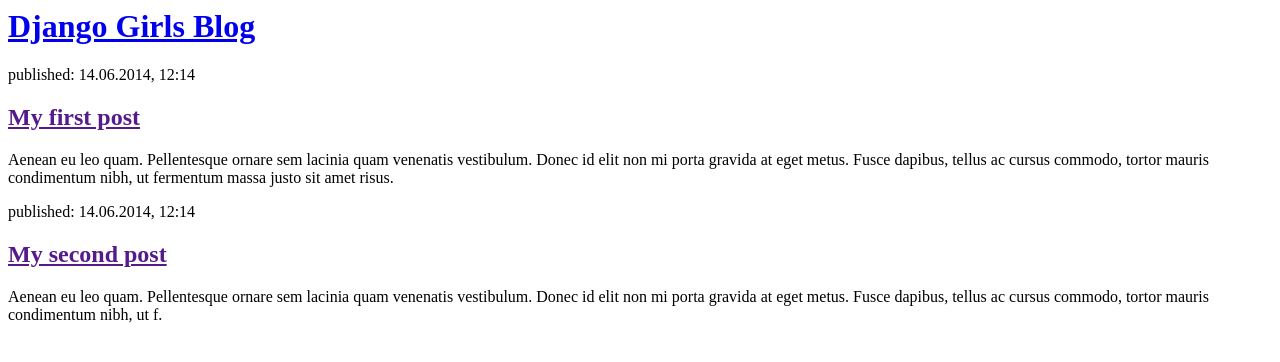
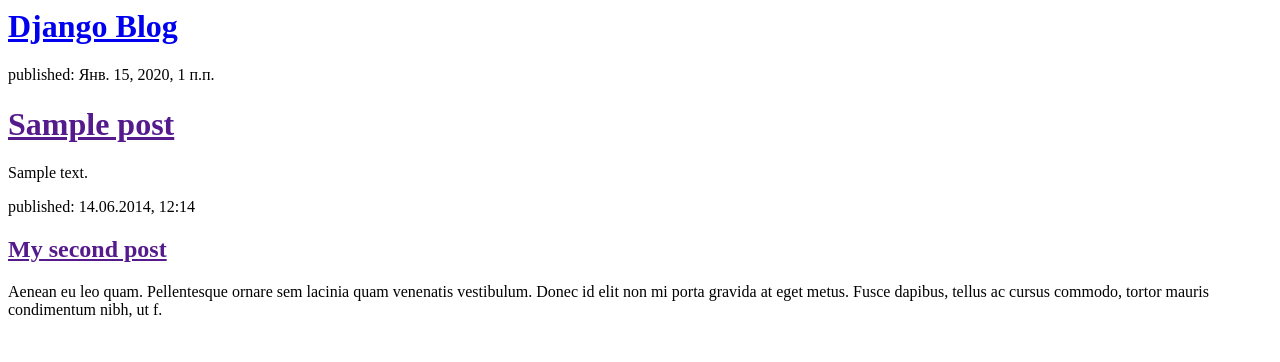
Before and after one commit to huemoe/my-first-blog, a Django app: page / in a window 1280 px wide. Shown: the top 362 px of the page. Run offline with Django 3.2, Linux system fonts and the light colour scheme; tables that the repository leaves empty hold one stand-in row (values such as "Sample post").

Commit message:
modified templates for display from db

```diff
--- a/blog/templates/blog/post_list.html
+++ b/blog/templates/blog/post_list.html
@@ -1,16 +1,20 @@
 <html>
     <head>
-        <title>Django Girls blog</title>
+        <title>Django  blog</title>
     </head>
     <body>
         <div>
-            <h1><a href="/">Django Girls Blog</a></h1>
+            <h1><a href="/">Django  Blog</a></h1>
         </div>
 
         <div>
-            <p>published: 14.06.2014, 12:14</p>
-            <h2><a href="">My first post</a></h2>
-            <p>Aenean eu leo quam. Pellentesque ornare sem lacinia quam venenatis vestibulum. Donec id elit non mi porta gravida at eget metus. Fusce dapibus, tellus ac cursus commodo, tortor mauris condimentum nibh, ut fermentum massa justo sit amet risus.</p>
+            {% for post in posts %}
+            <div>
+            <p>published: {{ post.published_date }}</p>
+             <h1><a href="">{{ post.title }}</a></h1>
+             <p>{{ post.text|linebreaksbr }}</p>
+            </div>
+        {% endfor %}
         </div>
 
         <div>
--- a/blog/views.py
+++ b/blog/views.py
@@ -1,5 +1,9 @@
 from django.shortcuts import render
+from django.utils import timezone
+from .models import Post
 
 # Create your views here.
 def post_list(request):
-	return render(request,'blog/post_list.html',{})
+	posts = Post.objects.order_by('published_date')
+	## posts = Post.objects.filter(published_date__lte=timezone.now()).order_by('published_date')
+	return render(request,'blog/post_list.html',{'posts':posts})
```
